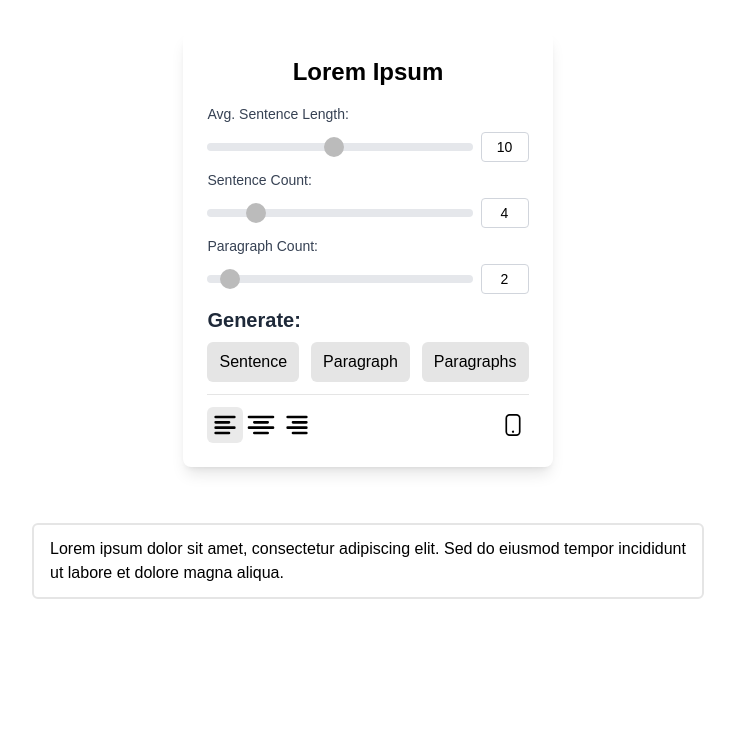
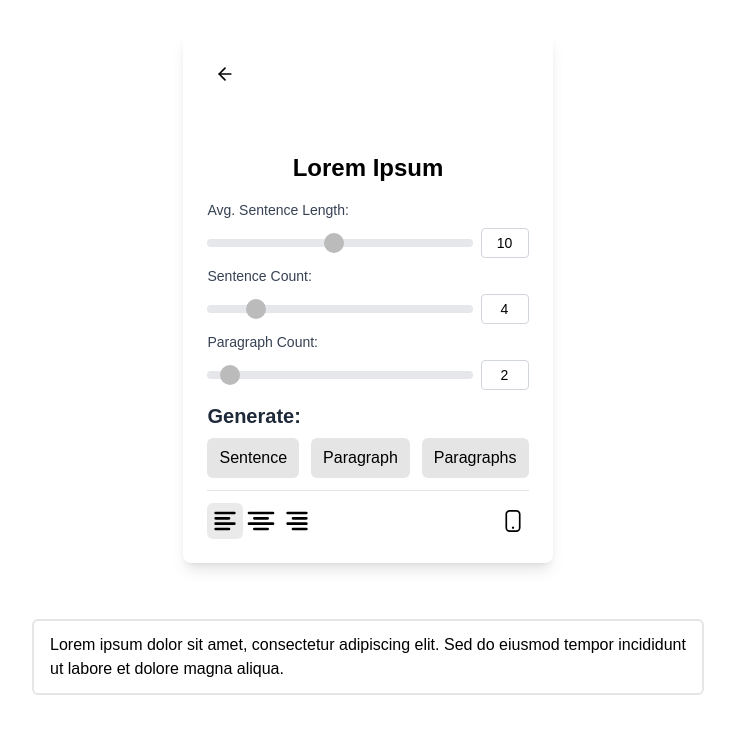
Before and after one commit to Arjunsharmahehe/developer-toolkit, a Next.js app: page /lorem-ipsum in a window 1280 px wide. Shown: the top 734 px of the page, without its empty margins (272-1007 px from the left). Built offline with nearby package versions, Linux system fonts and the light colour scheme.

Commit message:
more cleanup

```diff
--- a/src/app/lorem-ipsum/page.tsx
+++ b/src/app/lorem-ipsum/page.tsx
@@ -2,8 +2,8 @@
 
 import { useState } from "react";
 import { generateMultipleParagraphs, generateParagraph, generateSentence } from "../../utils/lorem-ipsum/generators";
-import { text } from "stream/consumers";
 import { buttonStyles, HeadingStyles } from "@/styles/styles";
+import BackToHome from "@/components/BackToHome";
 
 export default function Page(){
 
@@ -42,6 +42,7 @@ export default function Page(){
     return (
         <div className="flex flex-col items-center gap-8 bg-white min-h-screen p-8">
             <div className="flex flex-col max-w-md mx-auto p-6 bg-white text-black rounded-lg shadow-lg gap-3">
+                <BackToHome/>
                 <h2 className={`${HeadingStyles.h2} w-fit mx-auto`}>Lorem Ipsum</h2>
                 <div className="flex flex-col gap-2">
                     <div className="flex flex-col">
--- a/src/app/url-dencoder/page.tsx
+++ b/src/app/url-dencoder/page.tsx
@@ -2,6 +2,7 @@
 import { useState } from "react";
 import { buttonStyles, HeadingStyles } from "@/styles/styles";
 import CopyBlock from "@/components/CopyBlock";
+import BackToHome from "@/components/BackToHome";
 
 export default function Page(){
 
@@ -35,6 +36,7 @@ export default function Page(){
     return (
         <main className="bg-white text-neutral-950 pt-4 flex items-center justify-center min-h-screen px-4">
             <div className="min-h-screen flex flex-col items-center justify-center max-w-[500px] w-full">
+                <BackToHome/>
                 <h2 className={`${HeadingStyles.h2} w-fit mx-auto`}>URL Decoder/Encoder</h2>
                 <p className="text-sm text-neutral-500 mb-6">A simple tool to decode or encode URLs.</p>
                 <div className="w-full flex flex-col items-center">
--- a/src/app/uuid-generator/page.tsx
+++ b/src/app/uuid-generator/page.tsx
@@ -3,6 +3,8 @@
 import { useEffect, useState } from "react";
 import { generateUUID } from "../../utils/UUID/generators";
 import CopyBlock from "@/components/CopyBlock";
+import { buttonStyles } from "@/styles/styles";
+import BackToHome from "@/components/BackToHome";
 
 export default function Page(){
     const [uuid, setUUID] = useState("");
@@ -34,6 +36,7 @@ export default function Page(){
     return (
         <div className="p-4 flex flex-col min-h-screen items-center">
             <div className="flex flex-col min-h-screen items-center justify-center max-w-[500px] w-full">
+                <BackToHome className="md:ml-12"/>
                 <h1 className="text-2xl font-bold mb-4">UUID Generator</h1>
                 <button
                     onClick={handleGenerateUUID}
--- /dev/null
+++ b/src/components/BackToHome.tsx
@@ -0,0 +1,11 @@
+import Link from "next/link"
+import { ArrowLeft } from "lucide-react";
+import { buttonStyles } from "@/styles/styles";
+
+export default function BackToHome({ className }: { className?: string }) {
+    return (
+        <Link href={"/"} className={`p-2 mr-auto mb-12 rounded-md ${buttonStyles.secondary} ${className}`}>
+            <ArrowLeft className="size-5"/>
+        </Link>
+    )
+}
```
